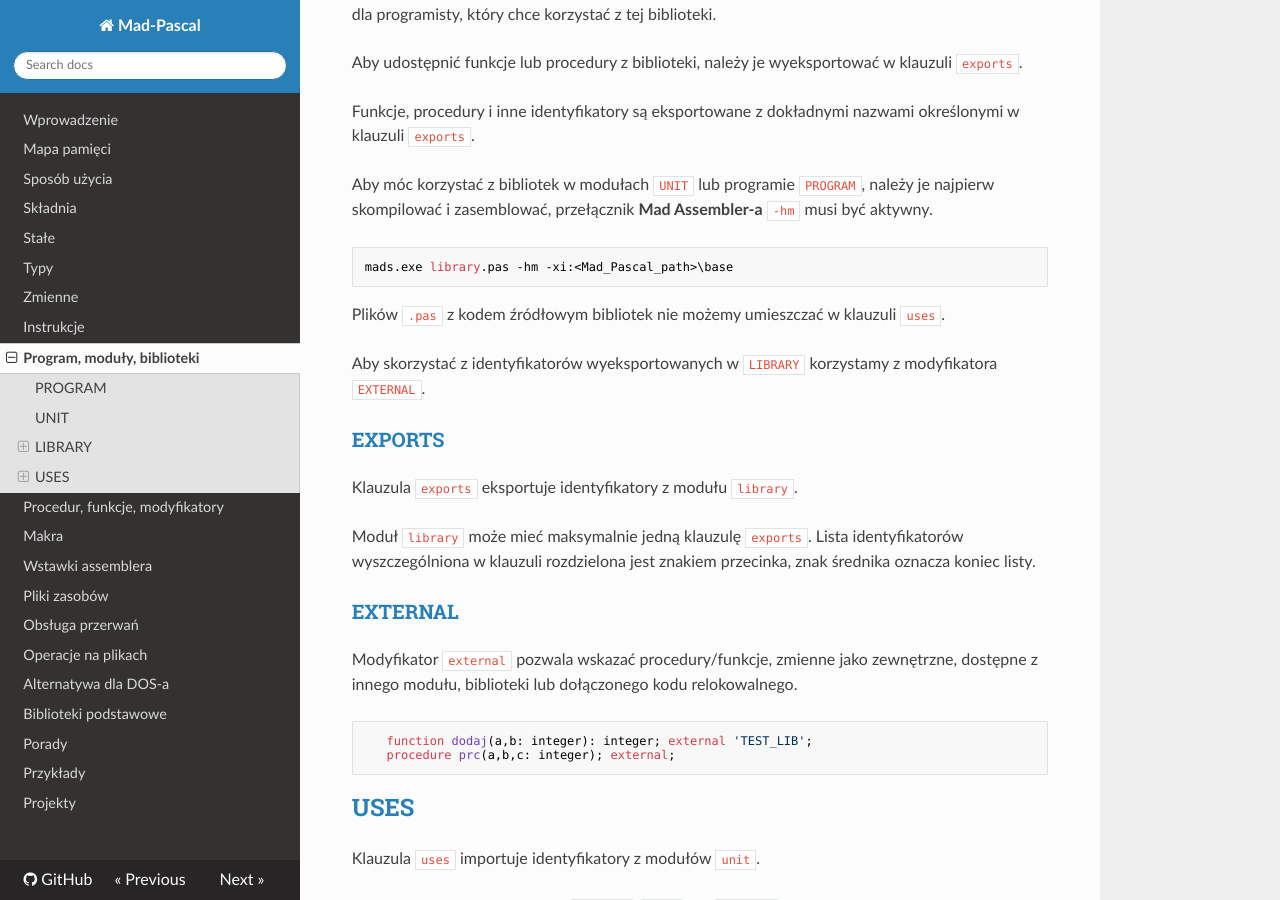
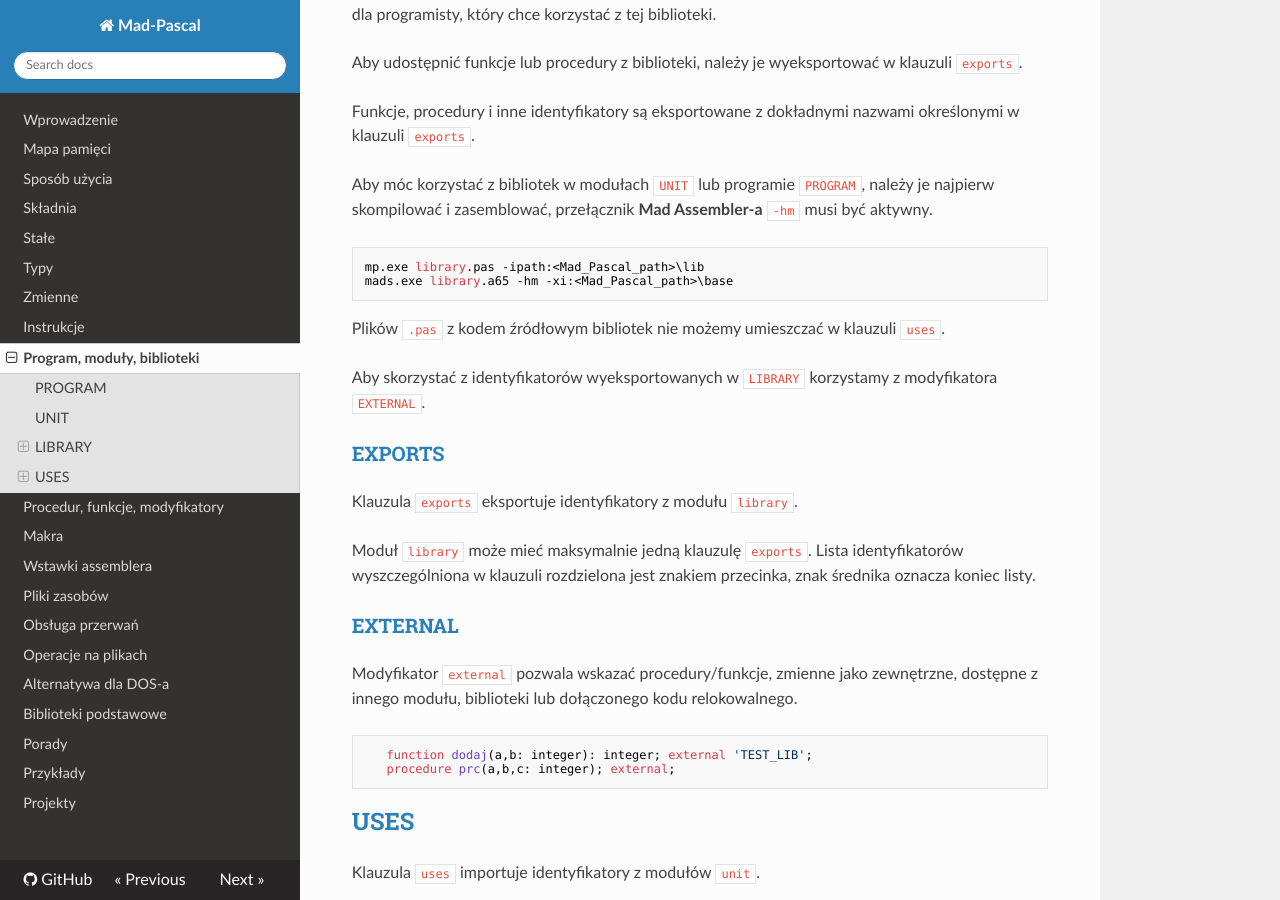
Before and after one commit to tebe6502/mad-pascal-mkdocs, an MkDocs documentation site: the page built from docs/moduly.md, in a window 1280 px wide and 900 px high, scrolled down 2277 px. Built offline with MkDocs 1.6.1, drawn with Linux system fonts in a browser that asks for light colours; nearby versions of some CDN libraries.

Commit message:
library compile

````diff
--- a/docs/moduly.md
+++ b/docs/moduly.md
@@ -136,7 +136,8 @@ Funkcje, procedury i inne identyfikatory są eksportowane z dokładnymi nazwami
 Aby móc korzystać z bibliotek w modułach `UNIT` lub programie `PROGRAM`, należy je najpierw skompilować i zasemblować, przełącznik **Mad Assembler-a** `-hm` musi być aktywny.
 
 ```DELPHI
-mads.exe library.pas -hm -xi:<Mad_Pascal_path>\base
+mp.exe library.pas -ipath:<Mad_Pascal_path>\lib
+mads.exe library.a65 -hm -xi:<Mad_Pascal_path>\base
 ```
 
 Plików `.pas` z kodem źródłowym bibliotek nie możemy umieszczać w klauzuli `uses`.
````
